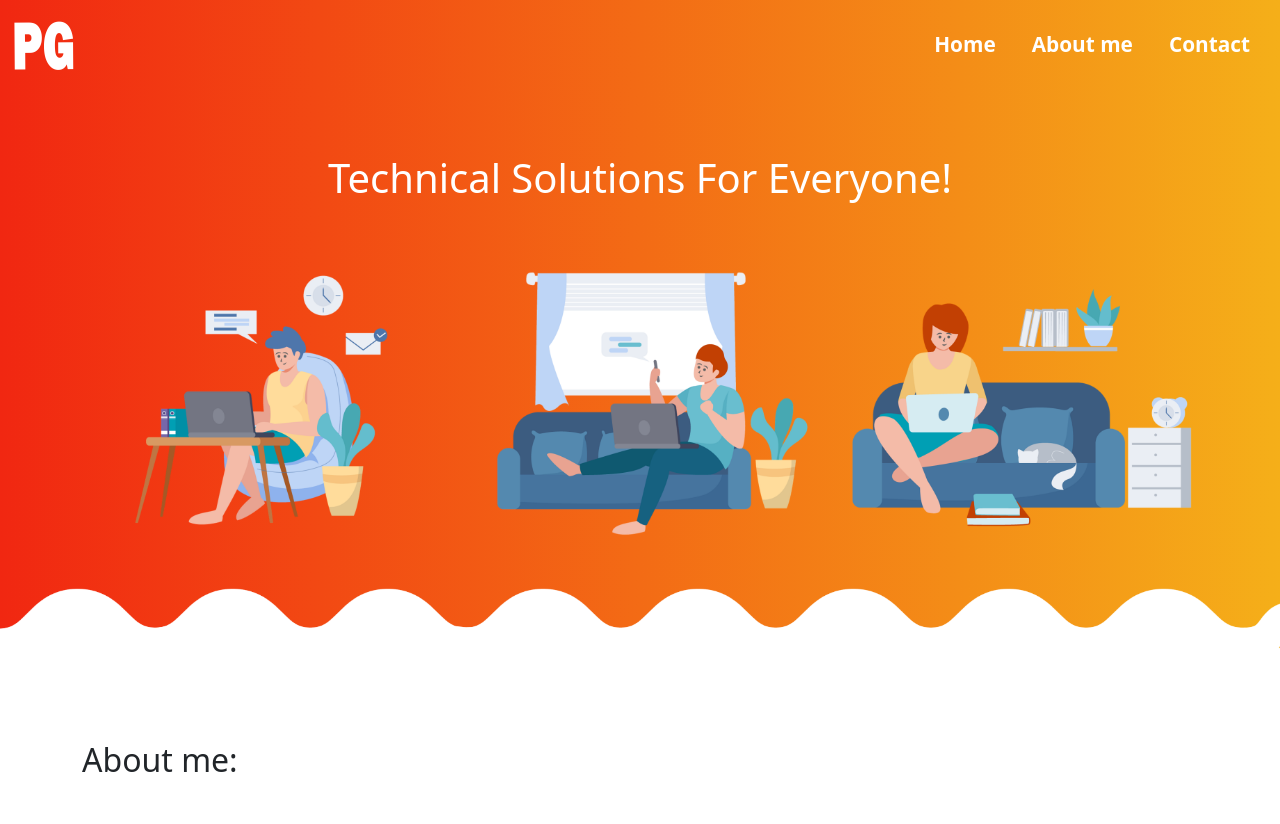
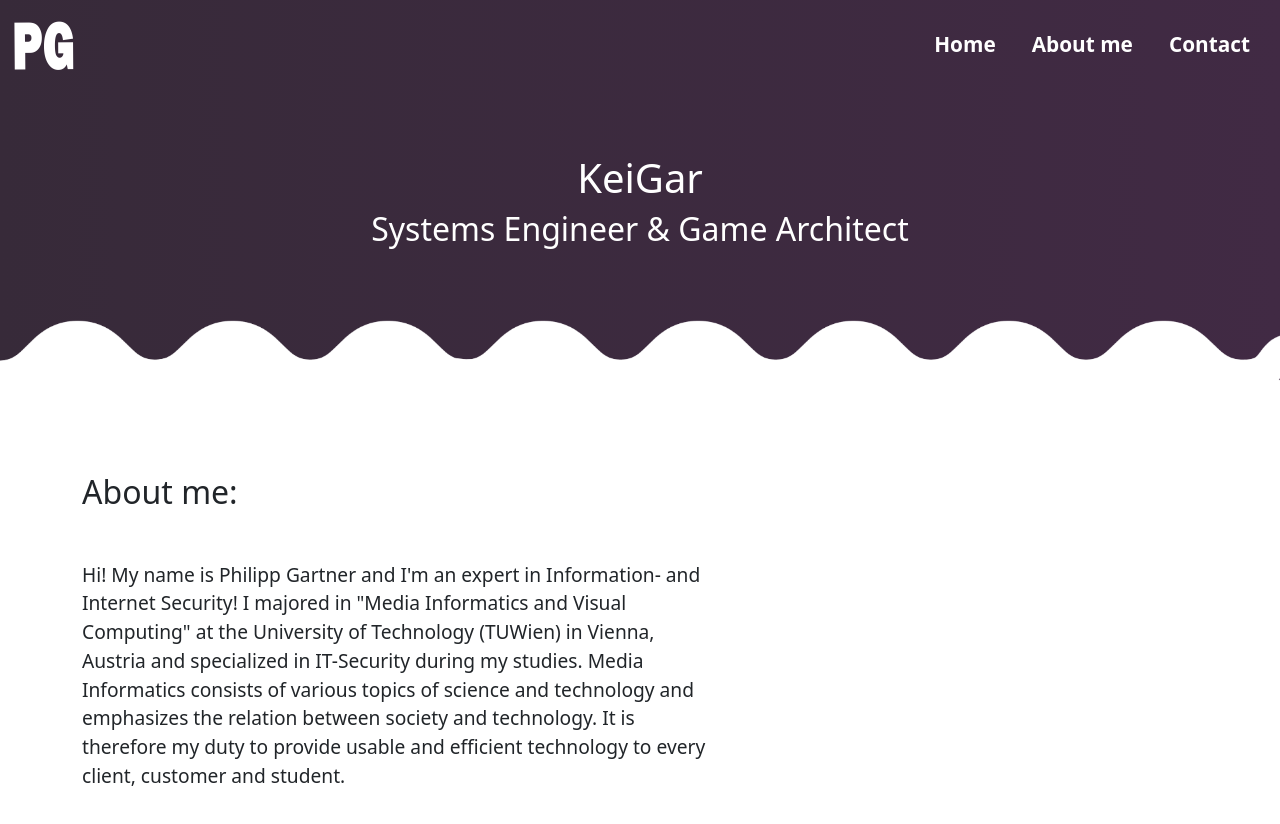
Before and after one commit to KeiGar/KeiGar.github.io, a plain HTML site: page index.html in a window 1280 px wide. Shown: the top 824 px of the page. Drawn offline with nearby package versions, Linux system fonts and the light colour scheme.

Commit message:
changed main color and banner

```diff
--- a/index.html
+++ b/index.html
@@ -49,18 +49,16 @@
     <div class="container">
       <div class="row">
         <div class="col-md-12 text-center">
-          <h1>Technical Solutions For Everyone!</h1>
+          <h1>KeiGar</h1>
+          <h2>Systems Engineer & Game Architect</h2>
         </div>
       </div>
       <div class="row">
         <div class="col-md-4 text-center">
-          <img class="banner-art" src="images/pc_man.png" alt="cartoon man with a laptop">
         </div>
         <div class="col-md-4 text-center">
-          <img class="banner-art" src="images/pc_phone_man.png" alt="cartoon man with a laptop">
         </div>
         <div class="col-md-4 text-center">
-          <img class="banner-art" src="images/pc_woman.png" alt="cartoon man with a laptop">
         </div>
       </div>
     </div>
--- a/style.css
+++ b/style.css
@@ -1,5 +1,5 @@
 :root {
-    --main-col-gradient: linear-gradient(to right, #f12711, #f5af19);
+    --main-col-gradient: linear-gradient(to right, #372a39, #412a44);
 }
 
 *{
```
